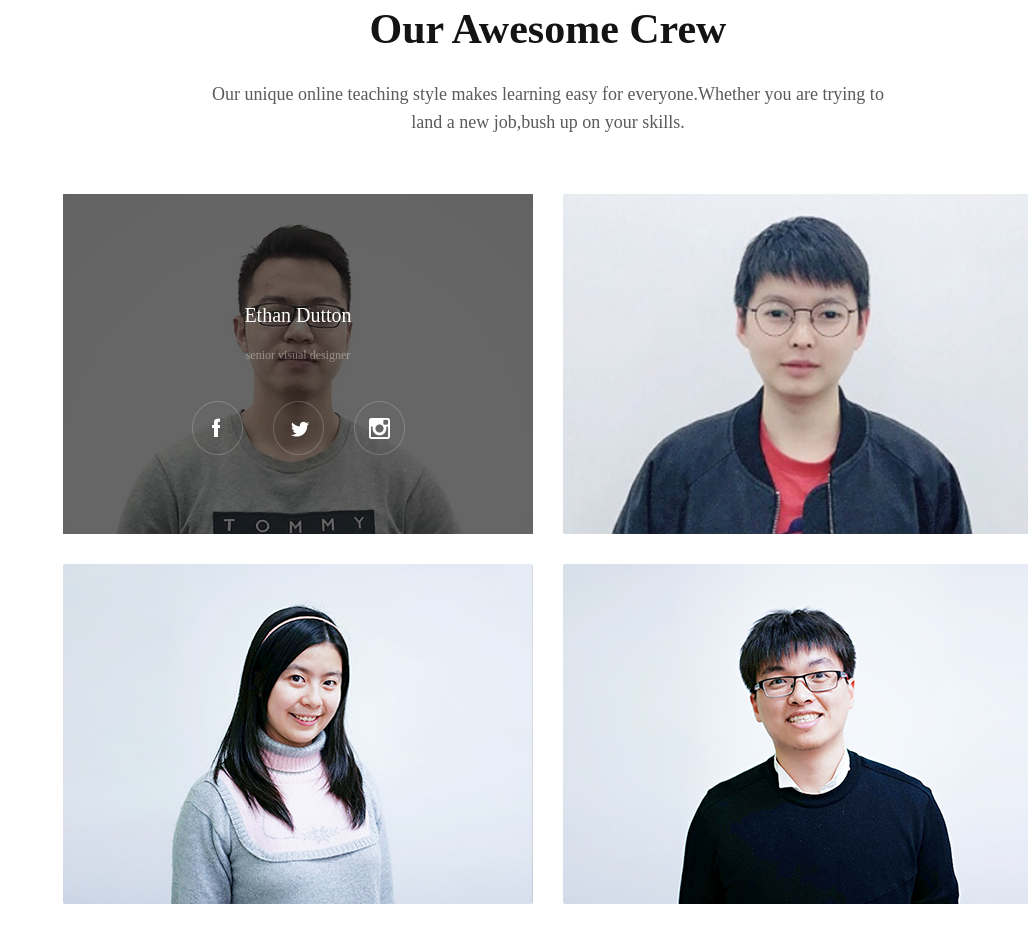
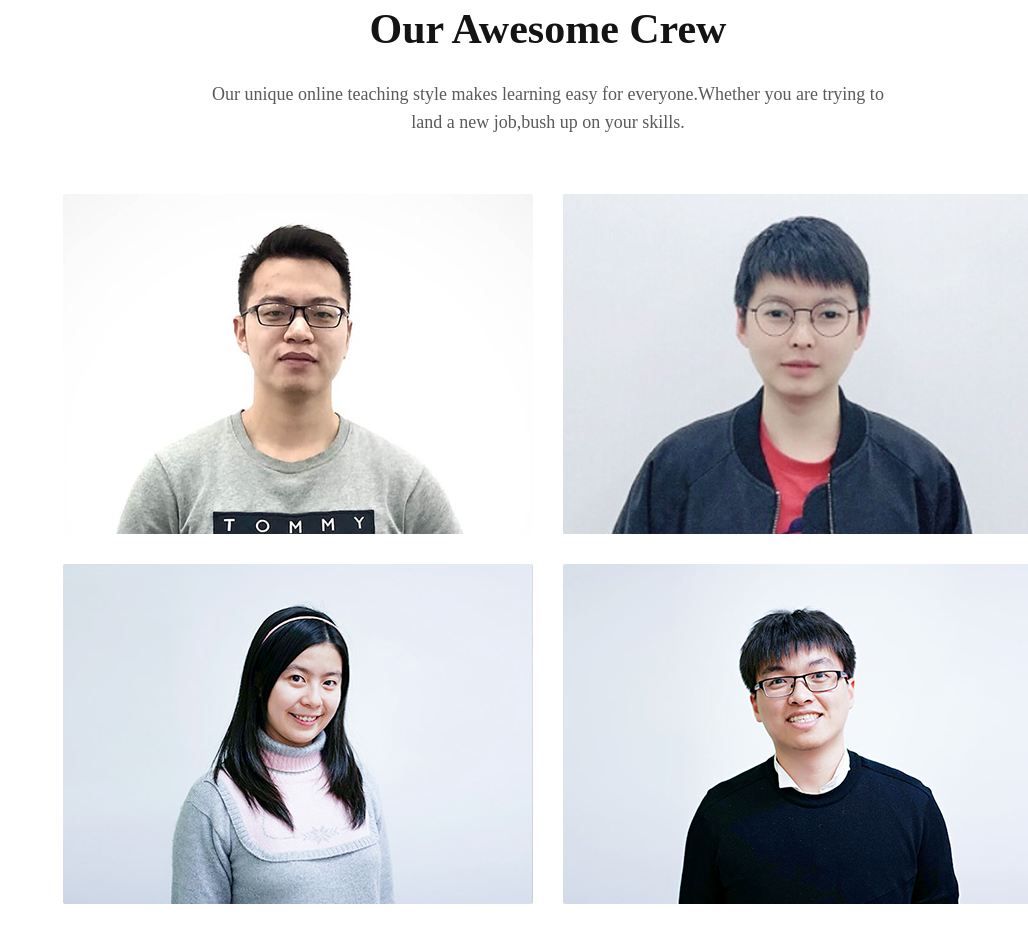
Before and after one commit to qq457236615/html-css-day9-day11-page1, a plain HTML site: page index.html in a window 1280 px wide. Shown: the part 4094-5036 px from the top of the page, without its empty margins (252-1280 px from the left). Drawn offline with Linux system fonts and the light colour scheme.

Commit message:
mission complete

```diff
--- a/css/style.css
+++ b/css/style.css
@@ -445,7 +445,6 @@ main {
     text-align: center;
 
     background-color: #141414a6;
-    cursor: pointer;
 }
 .on-bg > .name {
     margin-bottom: 21px;
@@ -474,6 +473,8 @@ main {
 
     background: no-repeat center center;
     background-size: 100% 100%;
+
+    cursor: pointer;
 }
 .circle:last-of-type {
     margin-right: 0;
@@ -487,7 +488,7 @@ main {
 .instagram {
     background-image: url(../img/Instagram.png);
 }
-.userpic .on {
+.userpic:hover .on-bg {
     display: block;
 }
 /* contact */
--- a/index.html
+++ b/index.html
@@ -89,7 +89,7 @@
             </div>
             <ul class="team clearfix">
                 <li class="userpic">
-                    <div class="on-bg on">
+                    <div class="on-bg">
                         <p class="name">Ethan Dutton</p>
                         <aside class="identity">senior visual designer</aside>
                         <ul class="social-buttons clearfix">
```
